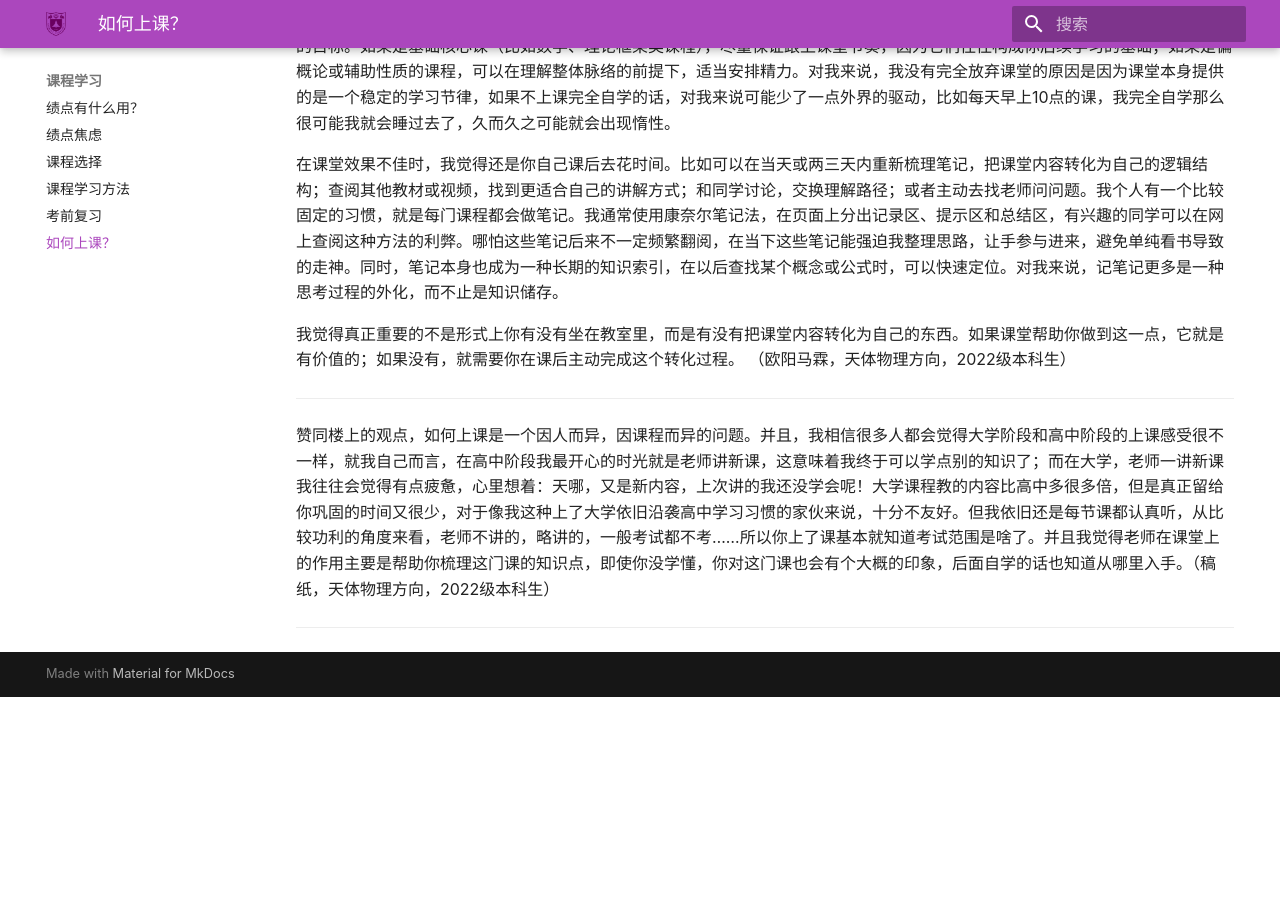
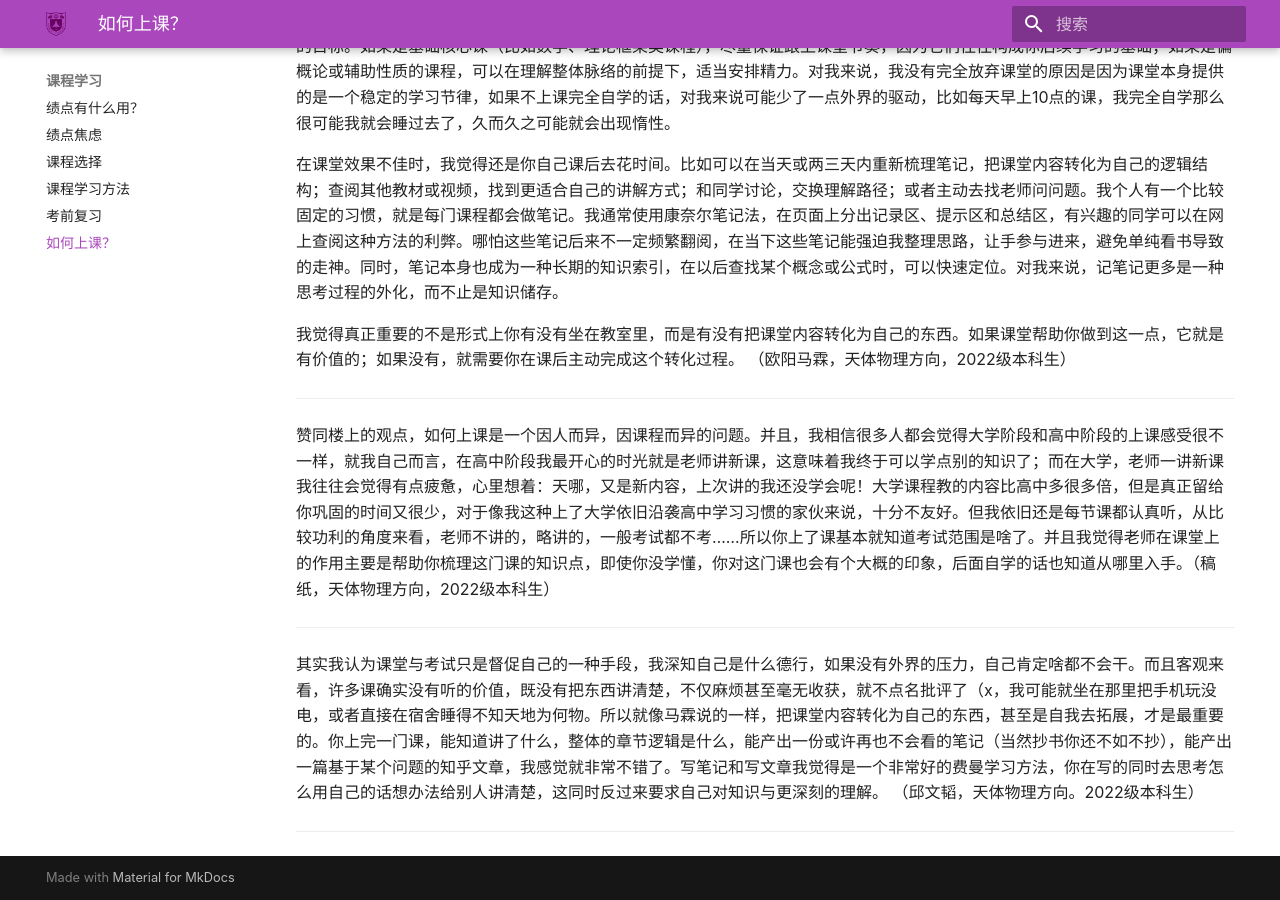
Before and after one commit to nju-astronomy/NJU-ASA, an MkDocs documentation site: the page built from docs/academics/attending_classes.md, in a window 1280 px wide and 900 px high, scrolled down 794 px. Built offline with MkDocs 1.6.1 and Material for MkDocs 9.7.7, drawn with Linux system fonts in a browser that asks for light colours; some web fonts are replaced; before the commit the page ends 1491 px from its top, so only the background shows below that.

Commit message:
Update attending_classes.md
Upload comments from Wentao Qiu

```diff
--- a/docs/academics/attending_classes.md
+++ b/docs/academics/attending_classes.md
@@ -22,3 +22,7 @@
 赞同楼上的观点，如何上课是一个因人而异，因课程而异的问题。并且，我相信很多人都会觉得大学阶段和高中阶段的上课感受很不一样，就我自己而言，在高中阶段我最开心的时光就是老师讲新课，这意味着我终于可以学点别的知识了；而在大学，老师一讲新课我往往会觉得有点疲惫，心里想着：天哪，又是新内容，上次讲的我还没学会呢！大学课程教的内容比高中多很多倍，但是真正留给你巩固的时间又很少，对于像我这种上了大学依旧沿袭高中学习习惯的家伙来说，十分不友好。但我依旧还是每节课都认真听，从比较功利的角度来看，老师不讲的，略讲的，一般考试都不考……所以你上了课基本就知道考试范围是啥了。并且我觉得老师在课堂上的作用主要是帮助你梳理这门课的知识点，即使你没学懂，你对这门课也会有个大概的印象，后面自学的话也知道从哪里入手。（稿纸，天体物理方向，2022级本科生）
 
 ---
+
+其实我认为课堂与考试只是督促自己的一种手段，我深知自己是什么德行，如果没有外界的压力，自己肯定啥都不会干。而且客观来看，许多课确实没有听的价值，既没有把东西讲清楚，不仅麻烦甚至毫无收获，就不点名批评了（x，我可能就坐在那里把手机玩没电，或者直接在宿舍睡得不知天地为何物。所以就像马霖说的一样，把课堂内容转化为自己的东西，甚至是自我去拓展，才是最重要的。你上完一门课，能知道讲了什么，整体的章节逻辑是什么，能产出一份或许再也不会看的笔记（当然抄书你还不如不抄），能产出一篇基于某个问题的知乎文章，我感觉就非常不错了。写笔记和写文章我觉得是一个非常好的费曼学习方法，你在写的同时去思考怎么用自己的话想办法给别人讲清楚，这同时反过来要求自己对知识与更深刻的理解。 （邱文韬，天体物理方向。2022级本科生）
+
+---
```
